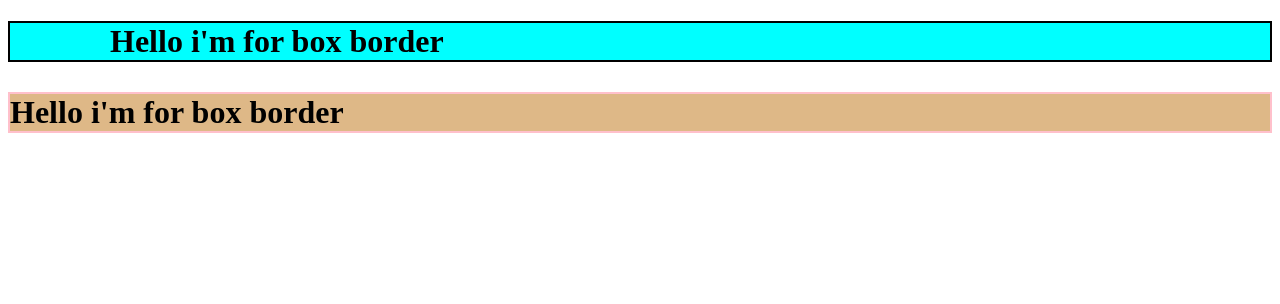
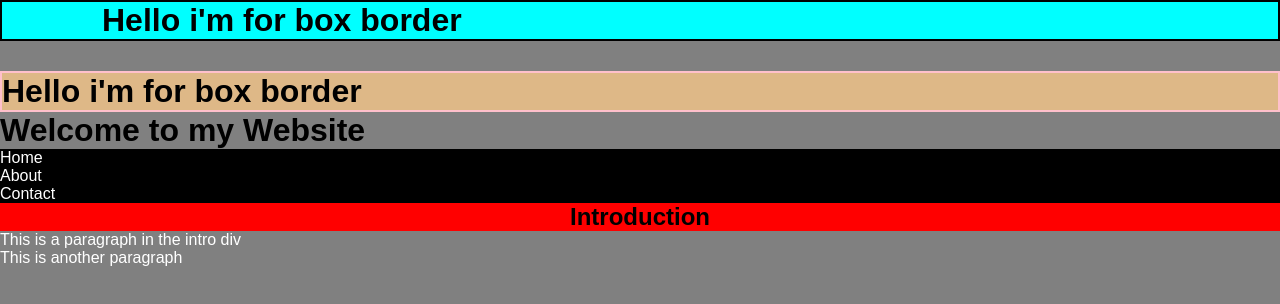
Before and after one commit to AmrutaPotphode/cssboxmodel, a plain HTML site: page index.html in a window 1280 px wide. Drawn offline with Linux system fonts and the light colour scheme.

Commit message:
adding more information

```diff
--- a/index.html
+++ b/index.html
@@ -9,5 +9,16 @@
   <body>
     <h1 class="para-1">Hello i'm for box border</h1>
     <h1 class="para-2">Hello i'm for box border</h1>
+
+    <h1 class="head-1 head-2">Welcome to my Website</h1>
+    <ul class="unordered-list">
+      <li>Home</li>
+      <li>About</li>
+      <li>Contact</li>
+    </ul>
+
+    <h2 id="heading">Introduction</h2>
+    <p>This is a paragraph in the intro div</p>
+    <p>This is another paragraph</p>
   </body>
 </html>
--- a/style.css
+++ b/style.css
@@ -11,3 +11,29 @@
     padding-right: 50px;
     margin-top: 30px;
 }
+
+*{
+    padding: 0;
+    margin: 0;
+    box-sizing: border-box;
+}
+
+
+body{
+    background-color: gray;
+    font-family: Arial;
+}
+
+p{
+    color:white;
+}
+
+.unordered-list{
+    background-color: black;
+    color:white;
+}
+
+#heading{
+    background-color: red;
+    text-align: center;
+}
```
